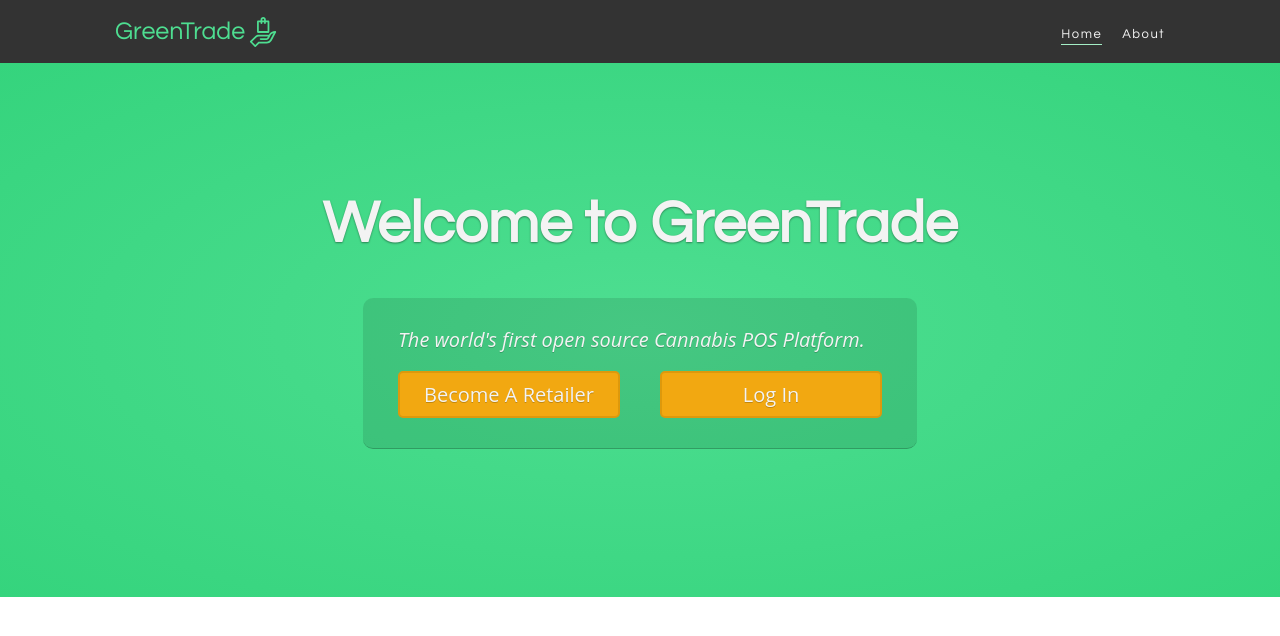
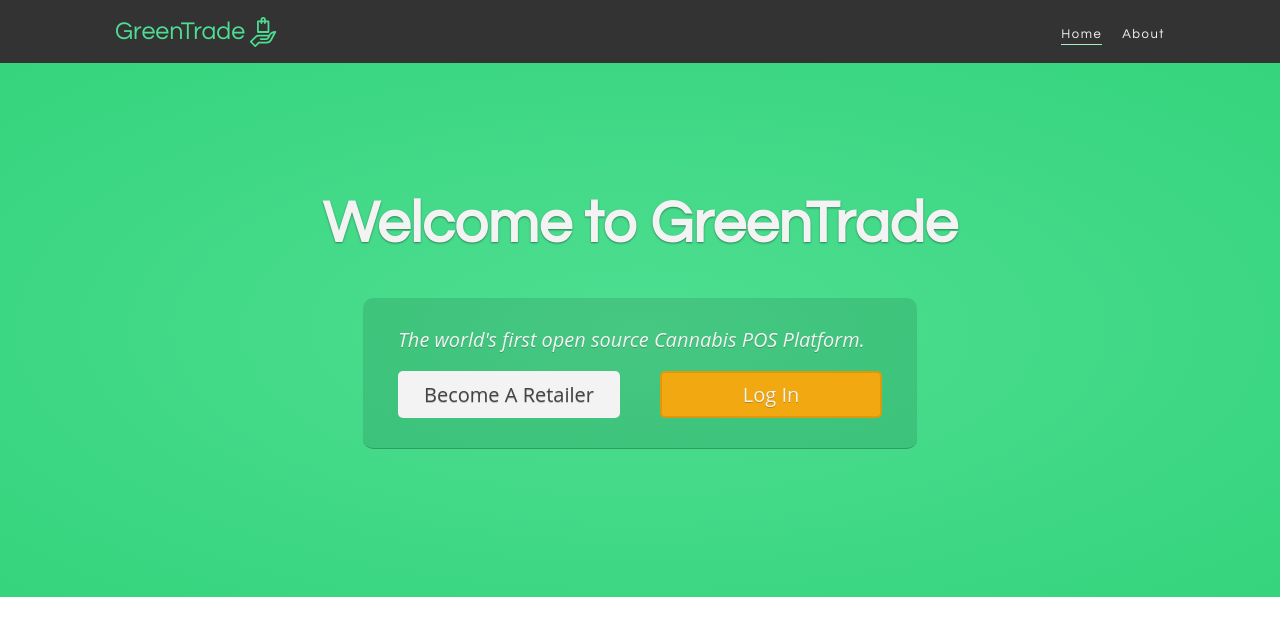
Before and after one commit to green-trade/green_trade_ui, a Vue app: page / in a window 1280 px wide. In both pictures the pointer is over the link "Become A Retailer". Shown: the top 636 px of the page. Built offline with nearby package versions, Linux system fonts and the light colour scheme.

Commit message:
Minor fixes and nonces

```diff
--- a/src/views/Landing/Greeting.vue
+++ b/src/views/Landing/Greeting.vue
@@ -54,6 +54,14 @@ h1 {
     color: #f3f3f3;
     border-radius: 5px;
     border: 2px solid darken(#F3B129, 10%);
+    transition: all 0.5s ease;
+
+    &:hover {
+        cursor: pointer;
+        background-color: #f3f3f3;
+        color: #444;
+        border-color: rgba(0, 0, 0, 0);
+    }
 }
 
 
```
